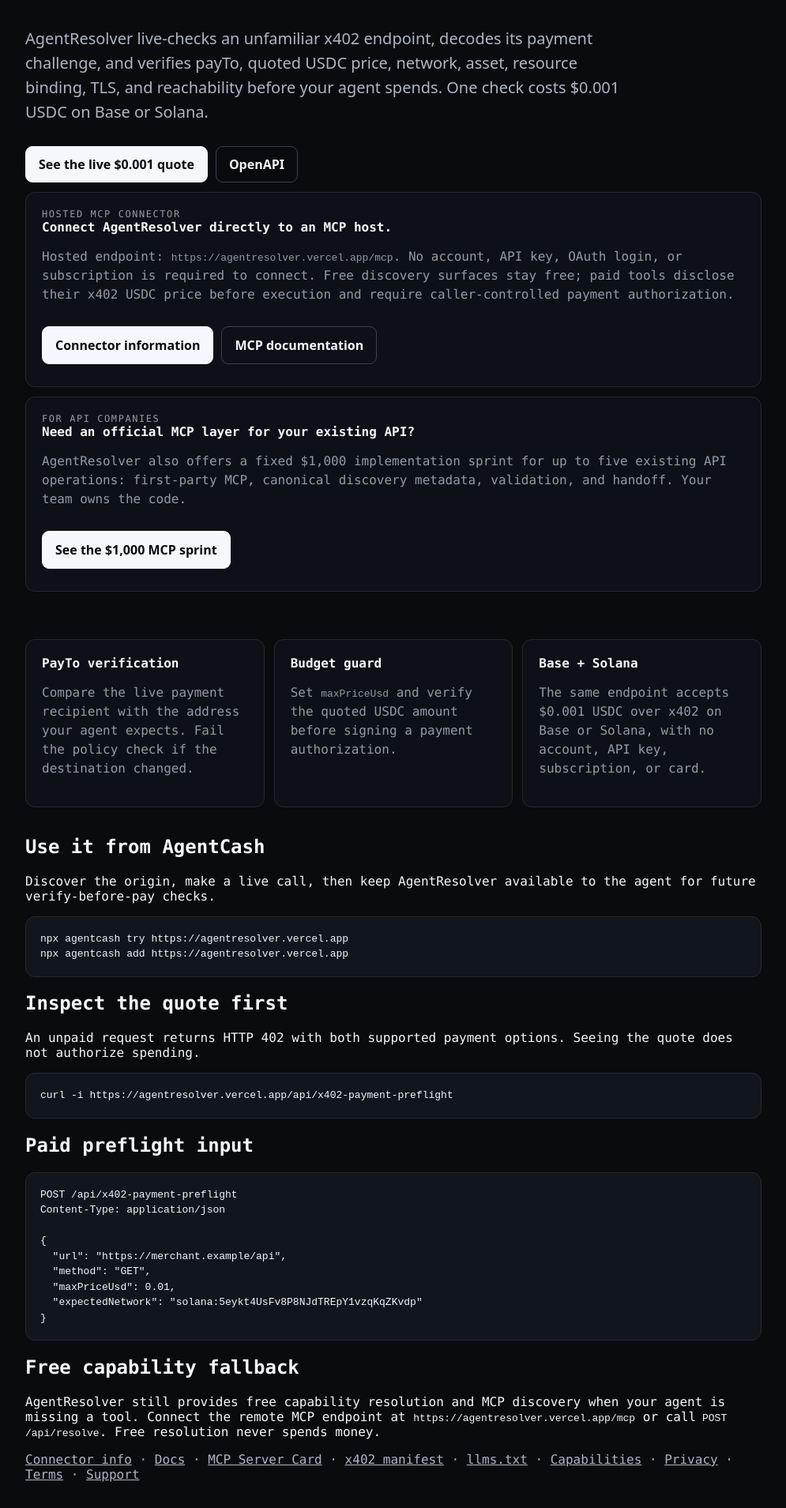
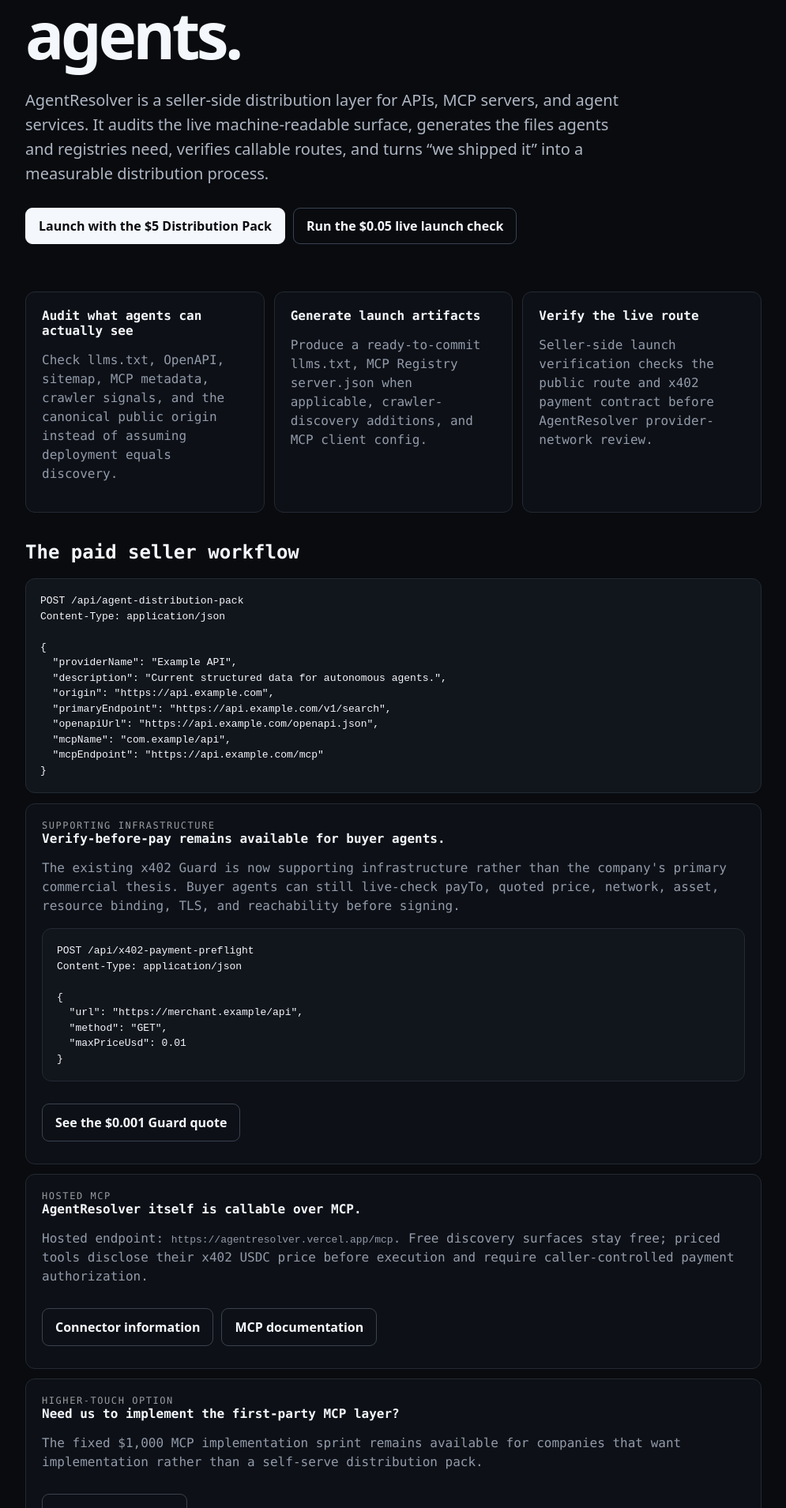
Before and after one commit to waxsway/agentresolver, a Next.js app: page / in a window 1280 px wide. Shown: the part 351-2260 px from the top of the page at 79% size, without its empty margins (142-1137 px from the left). Built offline with nearby package versions, Linux system fonts and the light colour scheme.

Commit message:
revenue: make seller distribution the primary product

```diff
--- a/src/app/page.tsx
+++ b/src/app/page.tsx
@@ -1,120 +1,126 @@
-const challengeExample = `curl -i https://agentresolver.vercel.app/api/x402-payment-preflight`;
+const distributionExample = `POST /api/agent-distribution-pack
+Content-Type: application/json
 
-const agentCashExample = `npx agentcash try https://agentresolver.vercel.app
-npx agentcash add https://agentresolver.vercel.app`;
+{
+  "providerName": "Example API",
+  "description": "Current structured data for autonomous agents.",
+  "origin": "https://api.example.com",
+  "primaryEndpoint": "https://api.example.com/v1/search",
+  "openapiUrl": "https://api.example.com/openapi.json",
+  "mcpName": "com.example/api",
+  "mcpEndpoint": "https://api.example.com/mcp"
+}`;
 
-const paidExample = `POST /api/x402-payment-preflight
+const guardExample = `POST /api/x402-payment-preflight
 Content-Type: application/json
 
 {
   "url": "https://merchant.example/api",
   "method": "GET",
-  "maxPriceUsd": 0.01,
-  "expectedNetwork": "solana:5eykt4UsFv8P8NJdTREpY1vzqKqZKvdp"
+  "maxPriceUsd": 0.01
 }`;
 
 export default function Home() {
   return (
     <main>
-      <div className="eyebrow">X402 VERIFY-BEFORE-PAY</div>
-      <h1>Check an x402 payment before your agent signs it.</h1>
+      <div className="eyebrow">AGENT DISTRIBUTION FOR API + MCP PROVIDERS</div>
+      <h1>Make the software you already built discoverable to AI agents.</h1>
       <p className="lead">
-        AgentResolver live-checks an unfamiliar x402 endpoint, decodes its
-        payment challenge, and verifies payTo, quoted USDC price, network,
-        asset, resource binding, TLS, and reachability before your agent spends.
-        One check costs $0.001 USDC on Base or Solana.
+        AgentResolver is a seller-side distribution layer for APIs, MCP servers,
+        and agent services. It audits the live machine-readable surface,
+        generates the files agents and registries need, verifies callable
+        routes, and turns “we shipped it” into a measurable distribution
+        process.
       </p>
 
       <p className="actions">
-        <a className="button" href="/api/x402-payment-preflight">See the live $0.001 quote</a>{" "}
-        <a className="button secondary" href="/openapi.json">OpenAPI</a>
+        <a className="button" href="/distribution">
+          Launch with the $5 Distribution Pack
+        </a>{" "}
+        <a className="button secondary" href="/api/provider-launch-check">
+          Run the $0.05 live launch check
+        </a>
       </p>
 
+      <div className="grid">
+        <section>
+          <h2>Audit what agents can actually see</h2>
+          <p>
+            Check llms.txt, OpenAPI, sitemap, MCP metadata, crawler signals,
+            and the canonical public origin instead of assuming deployment
+            equals discovery.
+          </p>
+        </section>
+        <section>
+          <h2>Generate launch artifacts</h2>
+          <p>
+            Produce a ready-to-commit llms.txt, MCP Registry server.json when
+            applicable, crawler-discovery additions, and MCP client config.
+          </p>
+        </section>
+        <section>
+          <h2>Verify the live route</h2>
+          <p>
+            Seller-side launch verification checks the public route and x402
+            payment contract before AgentResolver provider-network review.
+          </p>
+        </section>
+      </div>
+
+      <h2>The paid seller workflow</h2>
+      <pre><code>{distributionExample}</code></pre>
+
       <section>
-        <div className="eyebrow">HOSTED MCP CONNECTOR</div>
-        <h2>Connect AgentResolver directly to an MCP host.</h2>
+        <div className="eyebrow">SUPPORTING INFRASTRUCTURE</div>
+        <h2>Verify-before-pay remains available for buyer agents.</h2>
+        <p>
+          The existing x402 Guard is now supporting infrastructure rather than
+          the company&apos;s primary commercial thesis. Buyer agents can still
+          live-check payTo, quoted price, network, asset, resource binding, TLS,
+          and reachability before signing.
+        </p>
+        <pre><code>{guardExample}</code></pre>
+        <p className="actions">
+          <a className="button secondary" href="/api/x402-payment-preflight">
+            See the $0.001 Guard quote
+          </a>
+        </p>
+      </section>
+
+      <section>
+        <div className="eyebrow">HOSTED MCP</div>
+        <h2>AgentResolver itself is callable over MCP.</h2>
         <p>
           Hosted endpoint: <code>https://agentresolver.vercel.app/mcp</code>.
-          No account, API key, OAuth login, or subscription is required to
-          connect. Free discovery surfaces stay free; paid tools disclose their
-          x402 USDC price before execution and require caller-controlled payment
+          Free discovery surfaces stay free; priced tools disclose their x402
+          USDC price before execution and require caller-controlled payment
           authorization.
         </p>
         <p className="actions">
-          <a className="button" href="/connector">Connector information</a>{" "}
+          <a className="button secondary" href="/connector">Connector information</a>{" "}
           <a className="button secondary" href="/docs">MCP documentation</a>
         </p>
       </section>
 
       <section>
-        <div className="eyebrow">FOR API COMPANIES</div>
-        <h2>Need an official MCP layer for your existing API?</h2>
+        <div className="eyebrow">HIGHER-TOUCH OPTION</div>
+        <h2>Need us to implement the first-party MCP layer?</h2>
         <p>
-          AgentResolver also offers a fixed $1,000 implementation sprint for up
-          to five existing API operations: first-party MCP, canonical discovery
-          metadata, validation, and handoff. Your team owns the code.
+          The fixed $1,000 MCP implementation sprint remains available for
+          companies that want implementation rather than a self-serve
+          distribution pack.
         </p>
         <p className="actions">
-          <a className="button" href="/mcp-sprint">See the $1,000 MCP sprint</a>
+          <a className="button secondary" href="/mcp-sprint">See the MCP sprint</a>
         </p>
       </section>
 
-      <div className="grid">
-        <section>
-          <h2>PayTo verification</h2>
-          <p>
-            Compare the live payment recipient with the address your agent
-            expects. Fail the policy check if the destination changed.
-          </p>
-        </section>
-        <section>
-          <h2>Budget guard</h2>
-          <p>
-            Set <code>maxPriceUsd</code> and verify the quoted USDC amount
-            before signing a payment authorization.
-          </p>
-        </section>
-        <section>
-          <h2>Base + Solana</h2>
-          <p>
-            The same endpoint accepts $0.001 USDC over x402 on Base or Solana,
-            with no account, API key, subscription, or card.
-          </p>
-        </section>
-      </div>
-
-      <h2>Use it from AgentCash</h2>
-      <p>
-        Discover the origin, make a live call, then keep AgentResolver available
-        to the agent for future verify-before-pay checks.
-      </p>
-      <pre><code>{agentCashExample}</code></pre>
-
-      <h2>Inspect the quote first</h2>
-      <p>
-        An unpaid request returns HTTP 402 with both supported payment options.
-        Seeing the quote does not authorize spending.
-      </p>
-      <pre><code>{challengeExample}</code></pre>
-
-      <h2>Paid preflight input</h2>
-      <pre><code>{paidExample}</code></pre>
-
-      <h2>Free capability fallback</h2>
-      <p>
-        AgentResolver still provides free capability resolution and MCP
-        discovery when your agent is missing a tool. Connect the remote MCP
-        endpoint at <code>https://agentresolver.vercel.app/mcp</code> or call
-        <code> POST /api/resolve</code>. Free resolution never spends money.
-      </p>
-
       <p className="links">
-        <a href="/connector">Connector info</a> ·{" "}
-        <a href="/docs">Docs</a> ·{" "}
+        <a href="/distribution">Agent Distribution</a> ·{" "}
+        <a href="/openapi.json">OpenAPI</a> ·{" "}
         <a href="/mcp/server-card">MCP Server Card</a> ·{" "}
         <a href="/.well-known/x402">x402 manifest</a> ·{" "}
         <a href="/llms.txt">llms.txt</a> ·{" "}
-        <a href="/capabilities.json">Capabilities</a> ·{" "}
         <a href="/privacy">Privacy</a> ·{" "}
         <a href="/terms">Terms</a> ·{" "}
         <a href="/support">Support</a>
```
